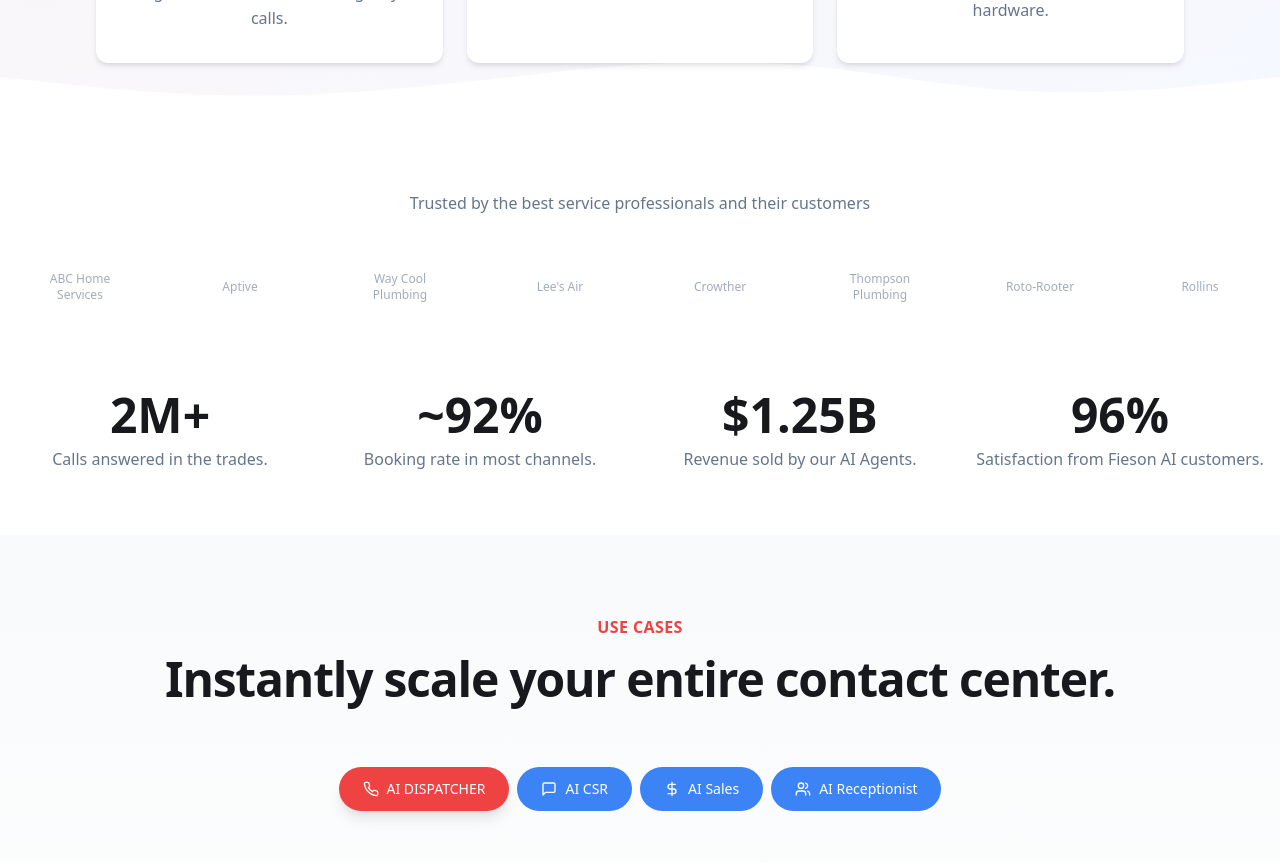
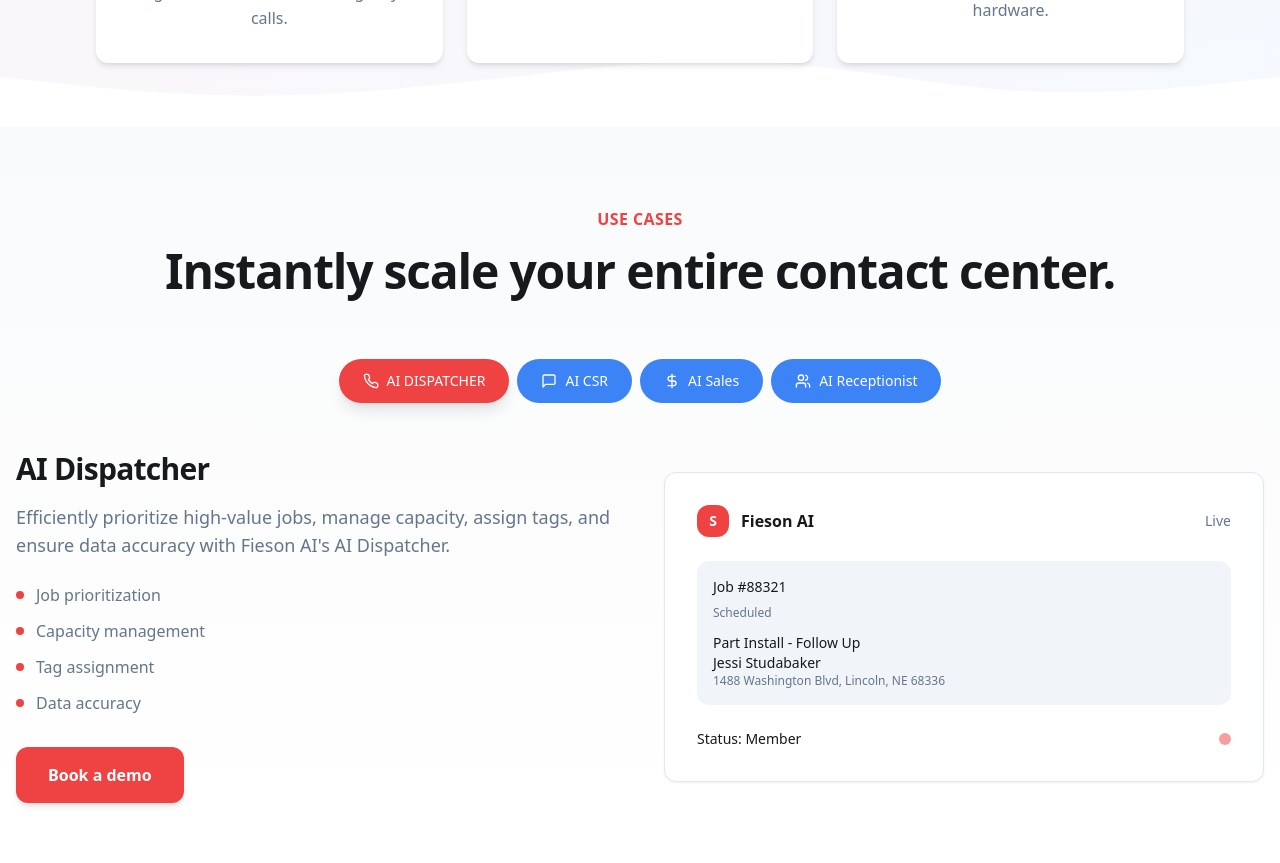
Before and after one commit to leanchain/fieson-landing-hs, a React (Vite) app: page / in a window 1280 px wide. Shown: the part 1100-1963 px from the top of the page. Built offline with nearby package versions, Linux system fonts and the light colour scheme.

Commit message:
Remove company logos section
Remove the company logos section from the homepage.

```diff
--- a/src/pages/Index.tsx
+++ b/src/pages/Index.tsx
@@ -1,6 +1,5 @@
 import Header from "@/components/Header";
 import Hero from "@/components/Hero";
-import CompanyLogos from "@/components/CompanyLogos";
 import UseCases from "@/components/UseCases";
 import HowItWorks from "@/components/HowItWorks";
 import ConversionSection from "@/components/ConversionSection";
@@ -15,7 +14,6 @@ const Index = () => {
       <Header />
       <main className="pt-20">
         <Hero />
-        <CompanyLogos />
         <UseCases />
         <HowItWorks />
         <ConversionSection />
```
